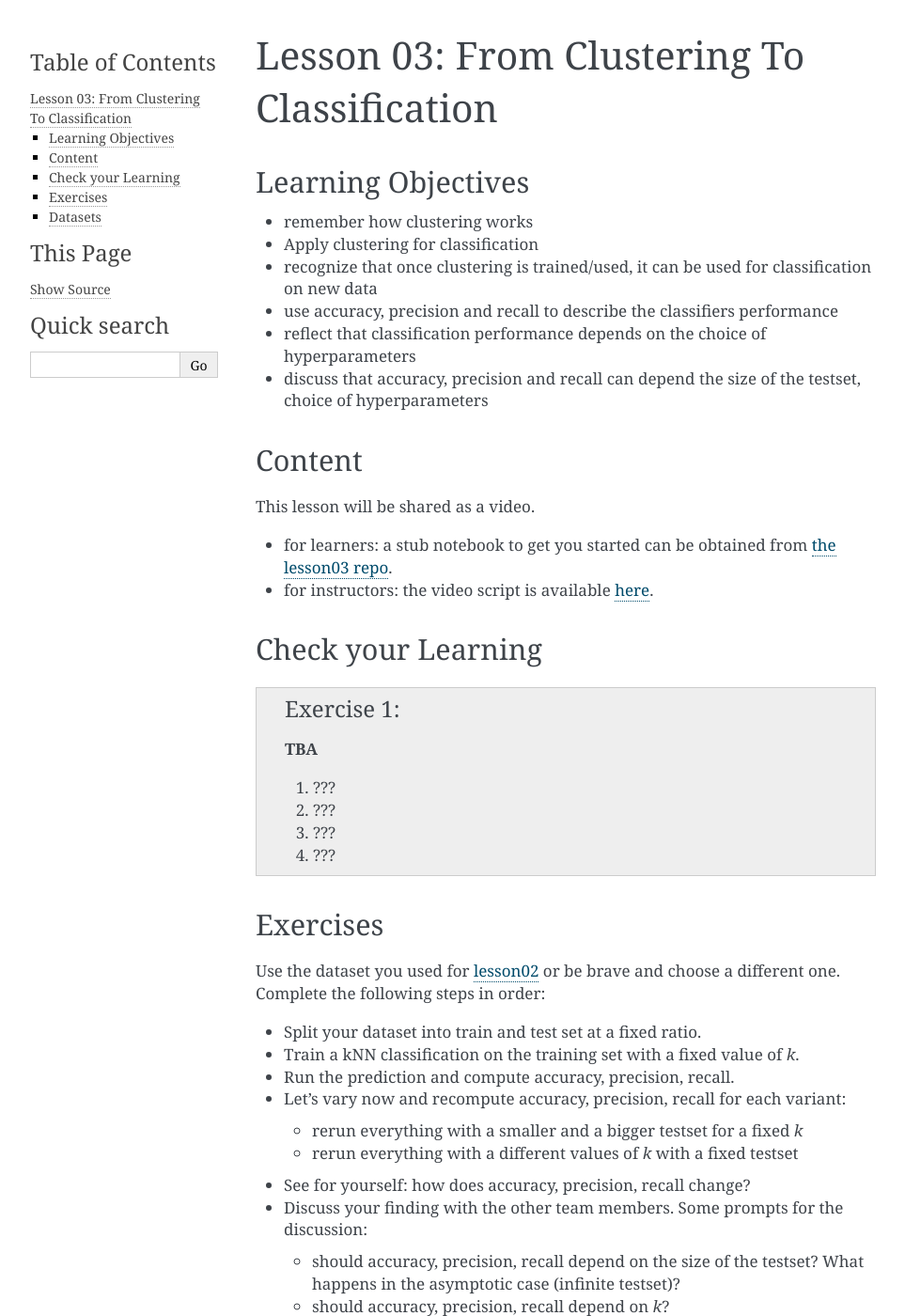
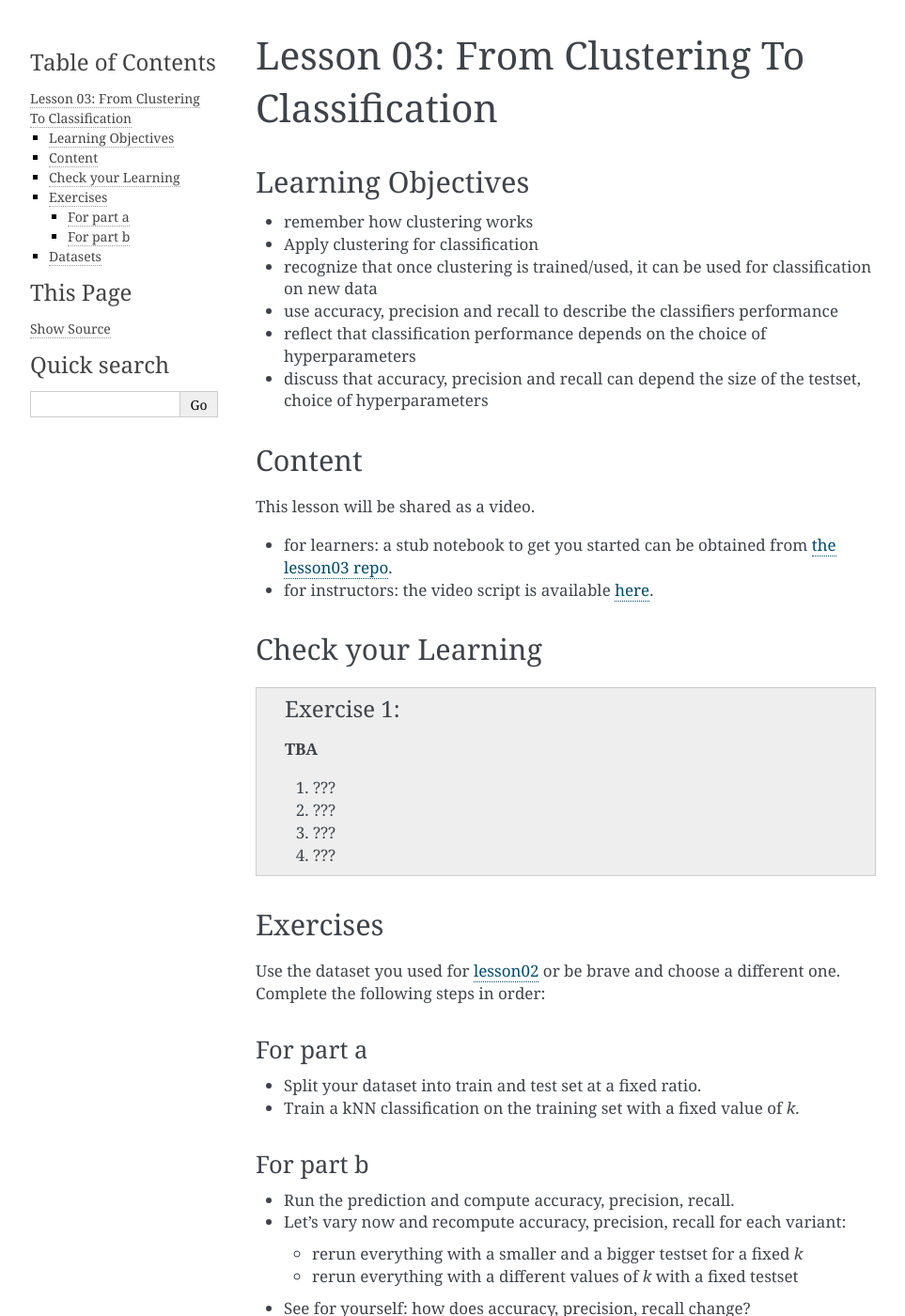
Before and after one commit to deeplearning540/deeplearning540.github.io, a Sphinx documentation site: the page built from source/lesson03/content.rst, in a window 1280 px wide and 1400 px high. Shown: the whole window at 94% size, without its empty margins (148-1111 px from the left). Built offline with Sphinx 7.4.7, drawn with Linux system fonts in a browser that asks for light colours.

Commit message:
hints to video parts

```diff
--- a/source/lesson03/content.rst
+++ b/source/lesson03/content.rst
@@ -39,9 +39,15 @@ Exercises
 
 Use the dataset you used for `lesson02 </source/lesson02/content.rst>`_ or be brave and choose a different one. Complete the following steps in order:
 
+For part a
+----------
+
 - Split your dataset into train and test set at a fixed ratio.
 
 - Train a kNN classification on the training set with a fixed value of `k`.
+
+For part b
+----------
 
 - Run the prediction and compute accuracy, precision, recall.
 
```
